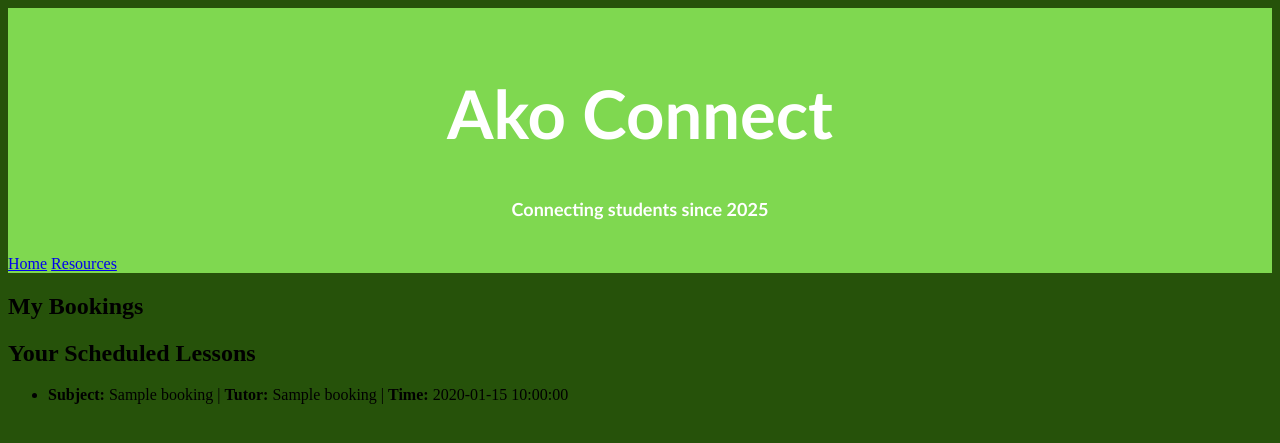
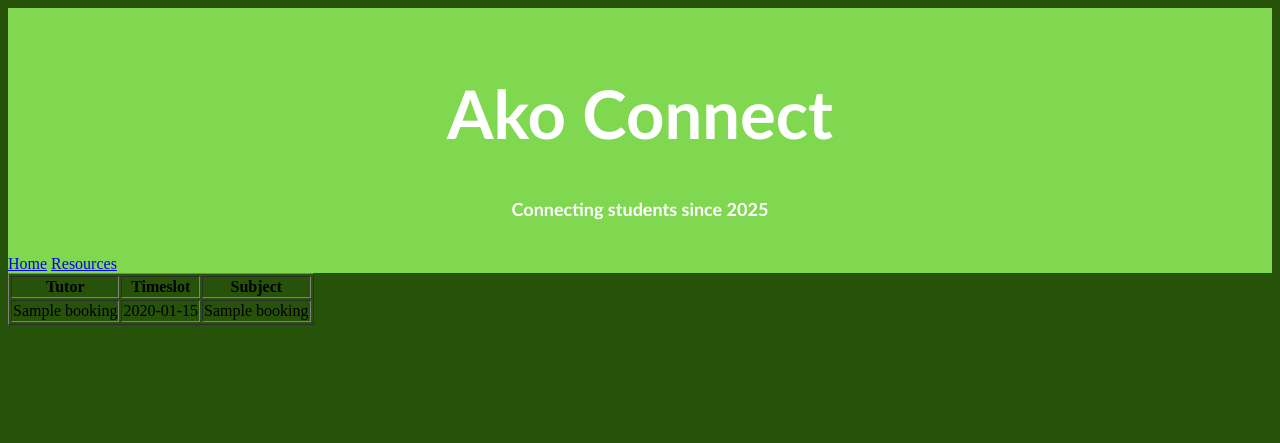
Before and after one commit to Gsap08/internal2026, a Flask app: template templates/Dashboard.html in a window 1280 px wide. Shown: the top 443 px of the page. Run offline with Flask 3, Linux system fonts and the light colour scheme; the template is opened without the code that fills it: most values are stand-ins (such as "Sample title", 1, 10 or a date in 2020).

Commit message:
Dashboard
working on showing boookings on the dashboard

```diff
--- a/akoapp.py
+++ b/akoapp.py
@@ -95,7 +95,7 @@ def BookingPage():
 
 @app.route('/confirmationpage', methods=['POST'])
 def SaveBooking():
-    tutor = session.get('tutor_id')
+    tutor = int(session.get('tutor_id'))
     booked_timeslot = request.form.get('timeslot')
     booked_subject = request.form.get('subject')
     user_id = session.get('user_id')
@@ -121,7 +121,15 @@ def Dashboard():
     conn = sqlite3.connect('db//akoconnect.db')
     cursor = conn.cursor()
     user_id = session.get('user_id')
-    cursor.execute("SELECT * FROM bookings where user_id = ?", (user_id,))
+    cursor.execute(
+        """
+        SELECT Bookings.tutor_id,
+        Bookings.booked_timeslot AS timeslot,
+        Bookings.booked_subject AS subject,
+        Tutors.full_name AS tutor_name
+        FROM Bookings JOIN Tutors on Bookings.tutor_id = Tutors.tutor_id
+        where Bookings.user_id = ?""", (user_id,))
+
     dash_info = cursor.fetchall()
     conn.commit()
     conn.close()
--- a/templates/Dashboard.html
+++ b/templates/Dashboard.html
@@ -23,19 +23,26 @@
 
 
     <div>
-        <h2>My Bookings</h2>
-<h2>Your Scheduled Lessons</h2>
-<ul>
-    {% for booking in dash_info %}
-        <li>
-            <strong>Subject:</strong> {{ booking['subject_name'] }} |
-            <strong>Tutor:</strong> {{ booking['tutor_name'] }} |
-            <strong>Time:</strong> {{ booking['time'] }}
-        </li>
-    {% else %}
-        <li>No bookings found.</li>
-    {% endfor %}
-</ul>
+        {% if dash_info %}
+    <table border="1">
+        <tr>
+            <th>Tutor</th>
+            <th>Timeslot</th>
+            <th>Subject</th>
+        </tr>
+
+        {% for booking in dash_info %}
+        <tr>
+            <td>{{ booking["tutor_name"] }}</td>
+            <td>{{ booking["timeslot"] }}</td>
+            <td>{{ booking["subject"] }}</td>
+        </tr>
+        {% endfor %}
+    </table>
+
+{% else %}
+    <p>You have no bookings yet.</p>
+{% endif %}
     </div>
 
 
```
Also changed, not shown: db/akoconnect.db.
